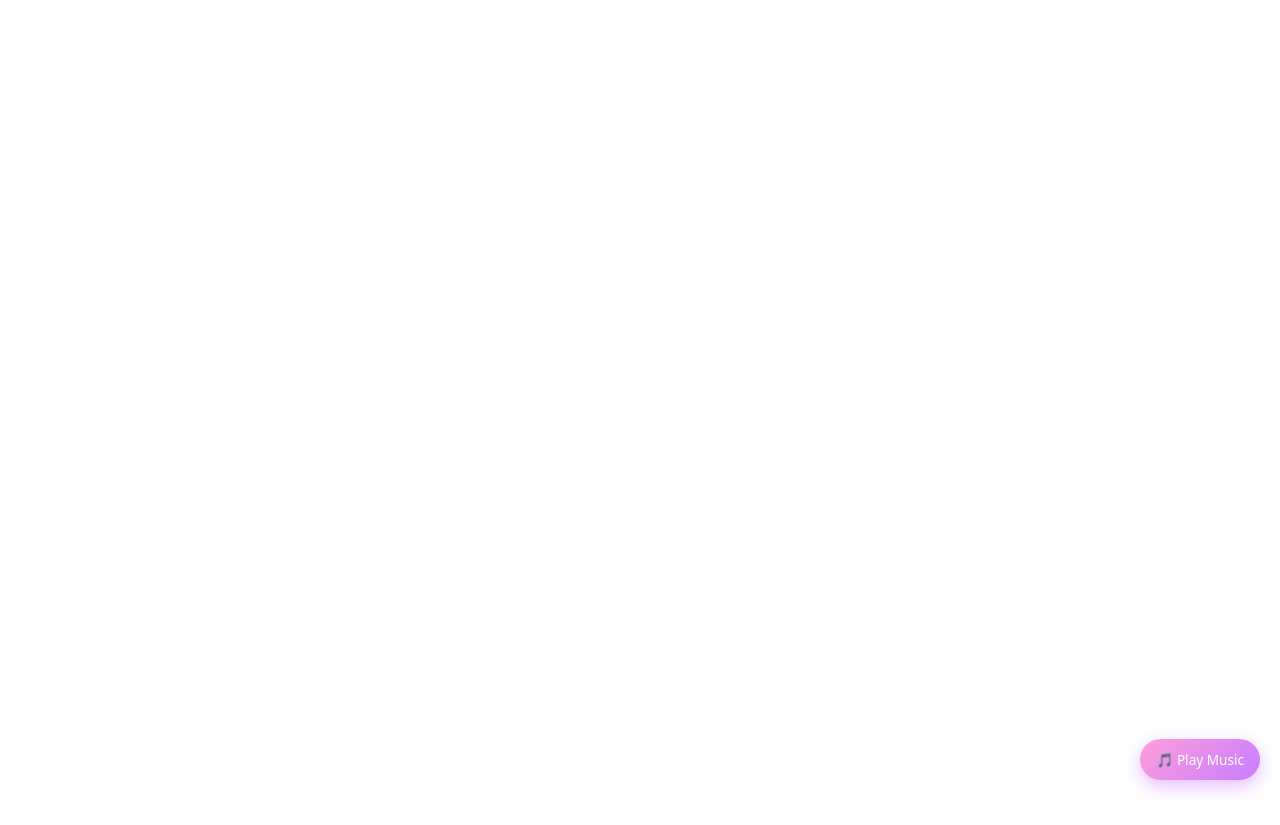
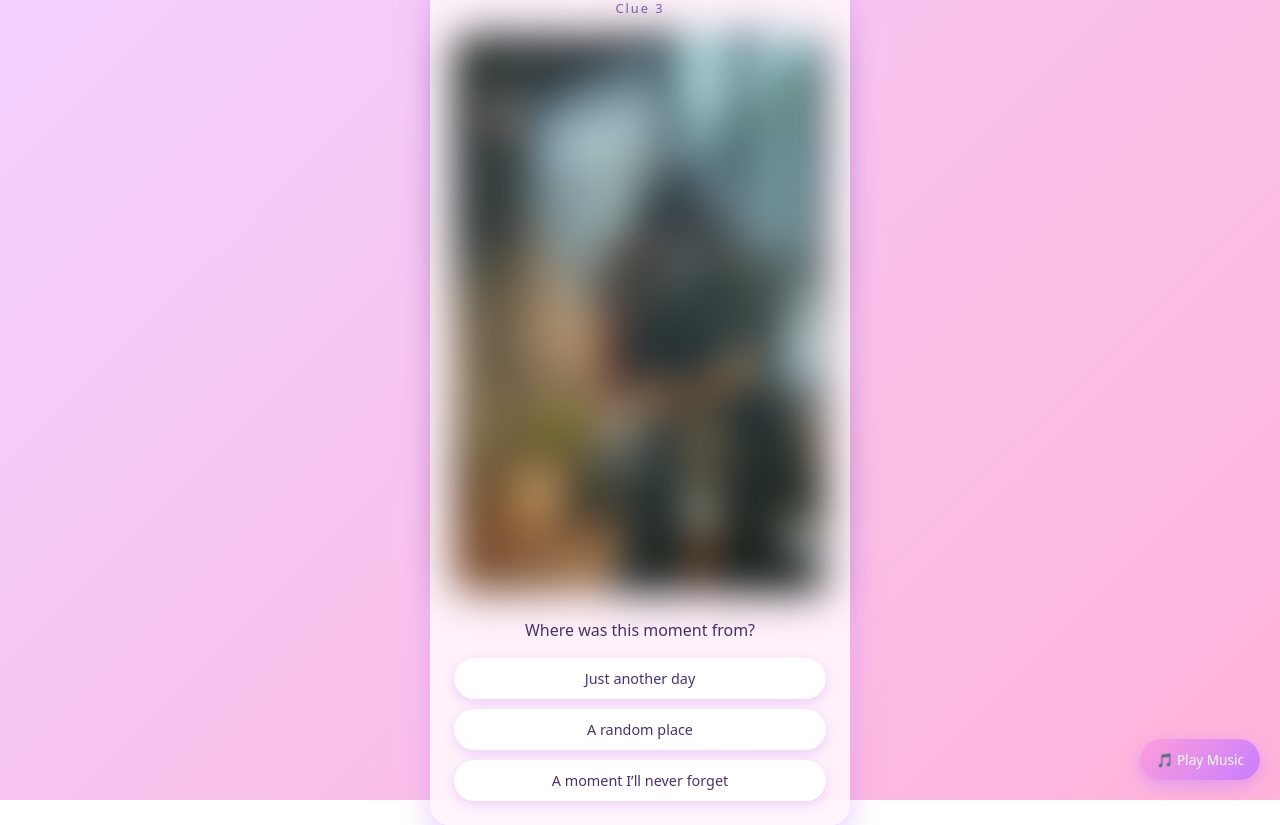
Before and after one commit to aditya27vijay/valentine-mystery, a React (Vite) app: page /clue3 in a window 1280 px wide. Before the commit this address had no page. Before the commit the page ends 800 px from the top, so only its background shows below. Built offline with nearby package versions, Linux system fonts and the light colour scheme.

Commit message:
Add Clue 3 emotional photo reveal puzzle

```diff
--- a/src/App.jsx
+++ b/src/App.jsx
@@ -2,6 +2,7 @@ import { Routes, Route } from "react-router-dom";
 import Landing from "./pages/Landing";
 import Clue1 from "./pages/Clue1";
 import Clue2 from "./pages/Clue2";
+import Clue3 from "./pages/Clue3";
 import BackgroundMusic from "./components/BackgroundMusic";
 
 function App() {
@@ -12,6 +13,7 @@ function App() {
         <Route path="/" element={<Landing />} />
         <Route path="/clue1" element={<Clue1 />} />
         <Route path="/clue2" element={<Clue2 />} />
+        <Route path="/clue3" element={<Clue3 />} />
       </Routes>
     </>
   );
--- a/src/pages/Clue2.jsx
+++ b/src/pages/Clue2.jsx
@@ -1,5 +1,7 @@
 import { useState } from "react";
 import "../styles/letter.css";
+import { useNavigate } from "react-router-dom";
+
 
 export default function Clue2() {
   // ✏️ EDIT YOUR LETTER HERE
@@ -12,6 +14,9 @@ export default function Clue2() {
     "feels safest.",
   ];
 
+  const navigate = useNavigate();
+
+
   const [revealed, setRevealed] = useState(
     Array(letterParts.length).fill(false)
   );
@@ -23,6 +28,7 @@ export default function Clue2() {
   };
 
   const allRevealed = revealed.every(Boolean);
+
 
   return (
     <div className="letter-container">
@@ -52,9 +58,10 @@ export default function Clue2() {
               Some truths only appear when you take your time 💜
             </p>
 
-            <button className="letter-next-btn">
-              Continue
-            </button>
+            <button className="letter-next-btn" onClick={() => navigate("/clue3")}>
+  Continue
+</button>
+
           </>
         )}
       </div>
--- /dev/null
+++ b/src/pages/Clue3.jsx
@@ -0,0 +1,104 @@
+import { useState } from "react";
+import { useNavigate } from "react-router-dom";
+import image from "../assets/memory.jpeg";
+import "../styles/photoReveal.css";
+
+export default function Clue3() {
+  const navigate = useNavigate();
+
+  // ✏️ EDIT QUESTIONS HERE
+  const questions = [
+    {
+      question: "Where was this moment from?",
+      options: ["Just another day", "A random place", "A moment I’ll never forget"],
+      correctIndex: 2,
+    },
+    {
+      question: "What were we feeling here?",
+      options: ["Nothing special", "Comfort", "Pure happiness"],
+      correctIndex: 2,
+    },
+    {
+      question: "Why does this moment matter to me?",
+      options: ["It doesn’t", "It was fun", "Because it has you"],
+      correctIndex: 2,
+    },
+  ];
+
+  const [current, setCurrent] = useState(0);
+  const [feedback, setFeedback] = useState("");
+  const [blurLevel, setBlurLevel] = useState(20); // higher = more blur
+
+  const handleAnswer = (index) => {
+    if (index === questions[current].correctIndex) {
+      setFeedback("💜 That’s right");
+
+      setTimeout(() => {
+        setFeedback("");
+        setBlurLevel((prev) => Math.max(prev - 7, 0));
+
+        if (current < questions.length - 1) {
+          setCurrent(current + 1);
+        } else {
+          setBlurLevel(0);
+        }
+      }, 800);
+    } else {
+      setFeedback("Almost… try again 💗");
+    }
+  };
+
+  const finished = blurLevel === 0;
+
+  return (
+    <div className="photo-container">
+      <div className="photo-card">
+        <p className="photo-title">Clue 3</p>
+
+        <div className="photo-wrapper">
+          <img
+            src={image}
+            alt="Memory"
+            className="photo"
+            style={{ filter: `blur(${blurLevel}px)` }}
+          />
+        </div>
+
+        {!finished ? (
+          <>
+            <p className="photo-question">
+              {questions[current].question}
+            </p>
+
+            <div className="photo-options">
+              {questions[current].options.map((opt, index) => (
+                <button
+                  key={index}
+                  className="photo-option"
+                  onClick={() => handleAnswer(index)}
+                >
+                  {opt}
+                </button>
+              ))}
+            </div>
+
+            {feedback && <p className="photo-feedback">{feedback}</p>}
+          </>
+        ) : (
+          <>
+            <p className="photo-reveal">
+              This moment mattered because it was ours 💖
+            </p>
+
+            <button
+              className="photo-next-btn"
+              onClick={() => navigate("/final")}
+            >
+              Continue
+            </button>
+          </>
+        )}
+      </div>
+    </div>
+  );
+}
--- /dev/null
+++ b/src/styles/photoReveal.css
@@ -0,0 +1,83 @@
+.photo-container {
+  width: 100vw;
+  height: 100vh;
+  background: linear-gradient(135deg, #f3d1ff, #ffb3d9);
+  display: flex;
+  align-items: center;
+  justify-content: center;
+  padding: 1rem;
+}
+
+.photo-card {
+  width: 100%;
+  max-width: 420px;
+  background: rgba(255, 245, 252, 0.95);
+  border-radius: 20px;
+  padding: 1.5rem;
+  text-align: center;
+  box-shadow: 0 12px 30px rgba(199, 125, 255, 0.4);
+}
+
+.photo-title {
+  font-size: 0.8rem;
+  letter-spacing: 2px;
+  color: #8e5bbf;
+  margin-bottom: 1rem;
+}
+
+.photo-wrapper {
+  margin-bottom: 1.2rem;
+}
+
+.photo {
+  width: 100%;
+  border-radius: 16px;
+  transition: filter 0.6s ease;
+}
+
+.photo-question {
+  font-size: 1rem;
+  color: #4a306d;
+  margin-bottom: 1rem;
+}
+
+.photo-options {
+  display: flex;
+  flex-direction: column;
+  gap: 0.6rem;
+}
+
+.photo-option {
+  padding: 0.7rem;
+  border-radius: 999px;
+  border: none;
+  background: white;
+  color: #4a306d;
+  font-size: 0.9rem;
+  cursor: pointer;
+  box-shadow: 0 4px 12px rgba(199, 125, 255, 0.3);
+}
+
+.photo-feedback {
+  margin-top: 0.8rem;
+  font-size: 0.85rem;
+  color: #7b5aa6;
+}
+
+.photo-reveal {
+  font-size: 1rem;
+  color: #5a3d7a;
+  margin: 1.2rem 0;
+}
+
+.photo-next-btn {
+  margin-top: 1rem;
+  width: 100%;
+  padding: 0.9rem;
+  border: none;
+  border-radius: 999px;
+  background: linear-gradient(135deg, #ff9edb, #c77dff);
+  color: white;
+  font-size: 1rem;
+  cursor: pointer;
+}
```
Also changed, not shown: src/assets/memory.jpeg (added).
